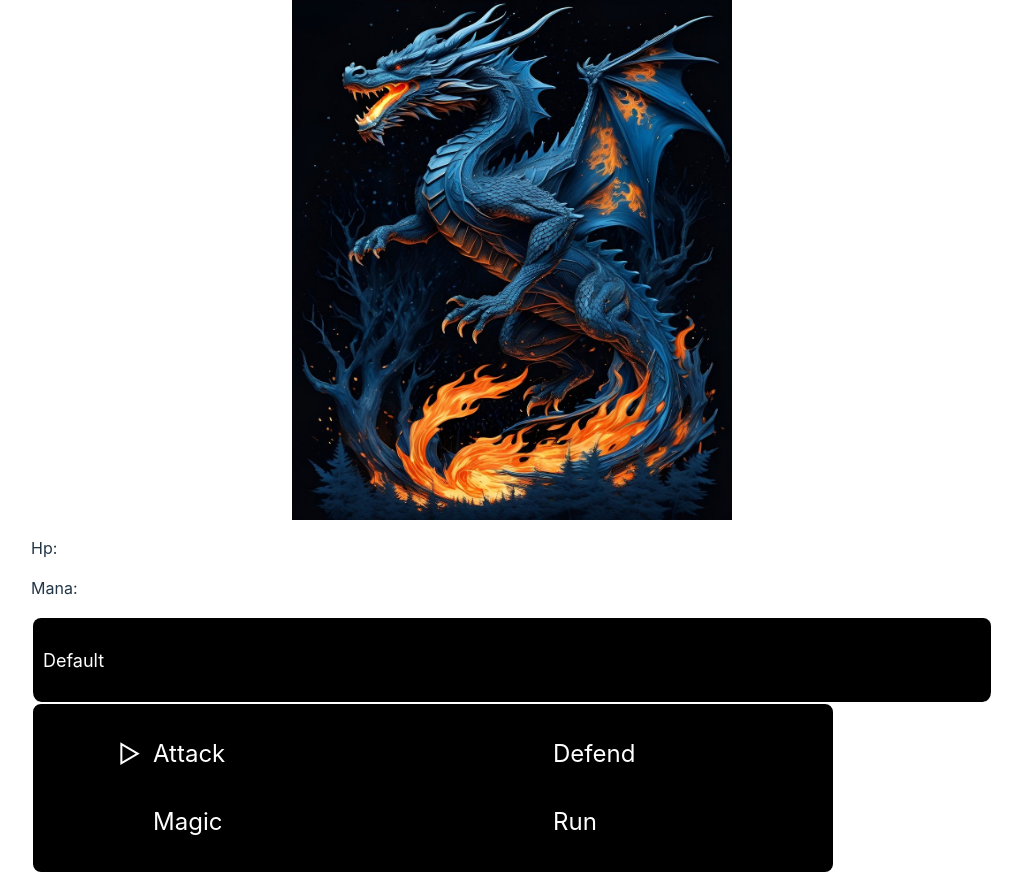
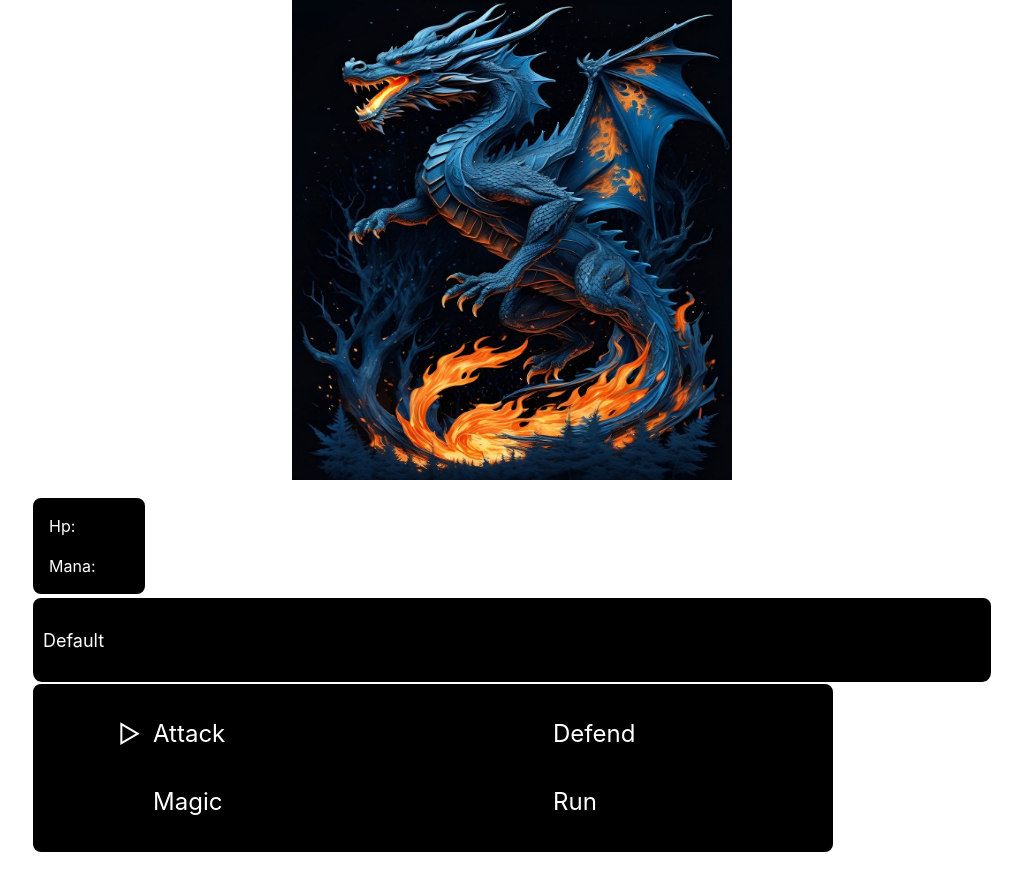
Before and after one commit to athaarsager/dragonslayer-game, a React (Vite) app in the folder dragonslayer_frontend/: page / in a window 1280 px wide. Shown: the whole page, without its empty margins (128-1150 px from the left). Built offline with nearby package versions, Linux system fonts and the light colour scheme; no server answers.

Commit message:
Adjust display of stat box

```diff
--- a/dragonslayer_frontend/src/components/BattleScreen/BattleScreen.css
+++ b/dragonslayer_frontend/src/components/BattleScreen/BattleScreen.css
@@ -1,3 +1,19 @@
+.upper-display {
+    display: flex;
+    align-items: end;
+}
+
+#character-stat-display {
+    width: 12vh;
+    background-color: black;
+    color: white;
+    border: 2px solid white;
+    border-radius: 10px;
+    margin-right: 10vh;
+    padding-left: 1rem;
+    font-size: 16px;
+}
+
 #dragon-display {
     display: flex;
     justify-content: center;
@@ -5,7 +21,7 @@
 }
 
 img {
-    height: 65vh;
+    height: 60vh;
     width: 55vh;
 }
 
```
